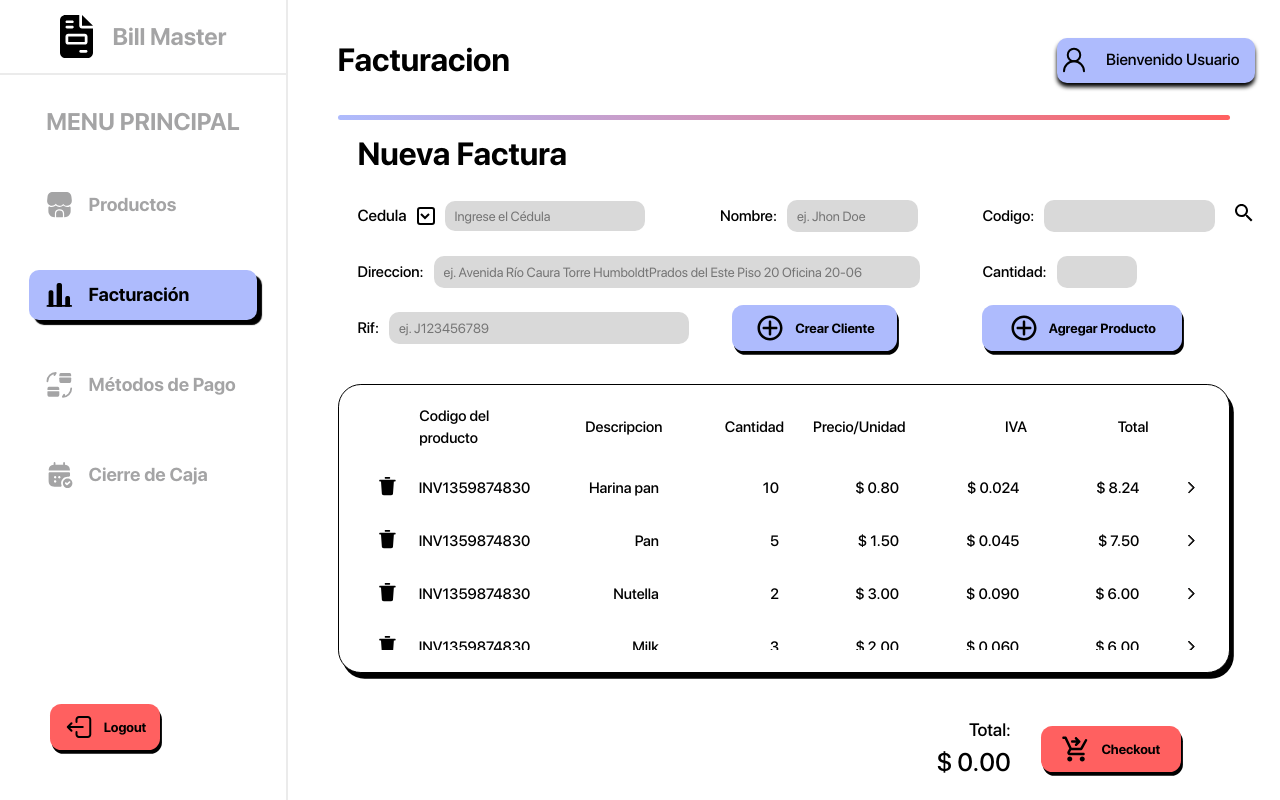
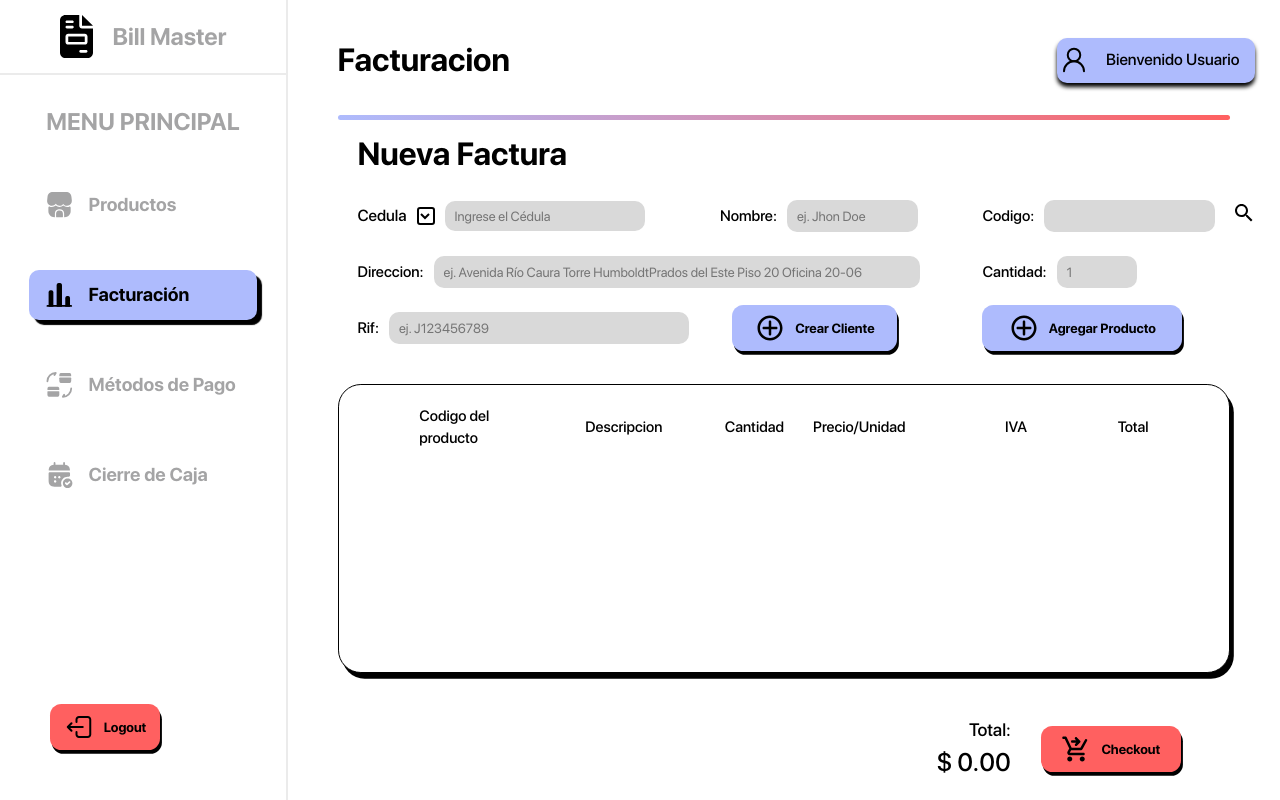
Before and after one commit to Luisrome01/BillMaster, a React (Vite) app: page /main in a window 1280 px wide. Built offline with nearby package versions, Linux system fonts and the light colour scheme.

Commit message:
finalizacion de la tabla

```diff
--- a/src/components/inputs/InputDiferente.jsx
+++ b/src/components/inputs/InputDiferente.jsx
@@ -1,7 +1,7 @@
-import React from "react";
+import React, { useState } from "react";
 import "./css/InputDiferente.css";
 
-const InputDiferente = ({ type, placeholder, width, height, color, borderRadius, shadow, name, flexBasis }) => {
+const InputDiferente = ({ type, placeholder, width, height, color, borderRadius, shadow, name, flexBasis, onChange }) => {
 	const style = {
 		height: height ? height : "32px",
 		backgroundColor: color ? color : "rgba(174, 187, 253, 0.25)",
@@ -10,12 +10,19 @@ const InputDiferente = ({ type, placeholder, width, height, color, borderRadius,
 		width: width ? width : undefined,
 	};
 
+	const [inputText, setInputText] = useState("");
+
+	const handleChange = (e) => {
+		setInputText(e.target.value);
+		onChange(e.target.value);
+	};
+
 	return (
 		<>
 			<div className="InputDContainer" style={{ flexBasis: flexBasis }}>
 				<p className="InputDTitle">{name}</p>
 
-				<input type={type} placeholder={placeholder} style={style} className="InputDiferente" />
+				<input type={type} placeholder={placeholder} style={style} className="InputDiferente" value={inputText} onChange={handleChange} />
 			</div>
 		</>
 	);
--- a/src/components/navBar/View/Facturacion.jsx
+++ b/src/components/navBar/View/Facturacion.jsx
@@ -1,5 +1,5 @@
 import "./css/Facturacion.css";
-import React, { useState } from "react";
+import React, { useState, useEffect } from "react";
 import BtnGeneral from "../../../components/buttons/BtnGeneral";
 import InputDinamico from "../../../components/inputs/InputDinamico";
 import InputDiferente from "../../../components/inputs/InputDiferente";
@@ -9,10 +9,82 @@ import cartSVG from "../../../assets/marketKart.svg";
 import ProductTable from "../../tables/productTable";
 
 const Facturacion = () => {
+	const [listProductos, setListProductos] = useState([]);
+
+	const eliminarProducto = (index) => {
+		const updatedProductos = [...listProductos];
+		updatedProductos.splice(index, 1);
+		setListProductos(updatedProductos);
+	};
+
 	const [montoTotal, setMontoTotal] = useState("0.00");
 
-	const actualizarMontoTotal = (nuevoMonto) => {
-		setMontoTotal(nuevoMonto);
+	useEffect(() => {
+		let total = 0;
+		listProductos.forEach((element) => {
+			total += parseFloat(element.total);
+		});
+		setMontoTotal(total.toFixed(2));
+	}, [listProductos]);
+
+	const [getCantidad, setCantidad] = useState(1);
+
+	const actualizarCantidad = (nuevaCantidad) => {
+		setCantidad(nuevaCantidad);
+	};
+
+	const [getCodigo, setCodigo] = useState("");
+
+	const actualizarCodigo = (nuevoCodigo) => {
+		setCodigo(nuevoCodigo);
+	};
+
+	useEffect(() => {}, [listProductos]);
+
+	const addProduct = () => {
+		fetch("/src/json/productos.json")
+			.then((response) => {
+				if (!response.ok) {
+					throw new Error("Error fetching data");
+				}
+				return response.json();
+			})
+			.then((data) => {
+				let product = data[getCodigo];
+				if (product) {
+					const index = listProductos.findIndex((element) => element.codigo === getCodigo);
+					if (index !== -1) {
+						if (parseFloat(getCantidad) <= 0) {
+							alert("La cantidad debe ser mayor a 0");
+							return;
+						}
+						const updatedProductos = [...listProductos];
+						updatedProductos[index].cantidad += parseFloat(getCantidad);
+						updatedProductos[index].total =
+							parseFloat(updatedProductos[index].cantidad) *
+							(parseFloat(updatedProductos[index].precio) + parseFloat(updatedProductos[index].iva));
+						setListProductos(updatedProductos);
+					} else {
+						if (parseFloat(getCantidad) <= 0) {
+							alert("La cantidad debe ser mayor a 0");
+							return;
+						}
+						setListProductos([
+							...listProductos,
+							{
+								codigo: getCodigo,
+								descripcion: product.name,
+								cantidad: parseFloat(getCantidad),
+								precio: parseFloat(product.price),
+								iva: parseFloat(product.IVA),
+								total: parseFloat(product.total) * parseFloat(getCantidad),
+							},
+						]);
+					}
+				} else {
+					alert("Producto no encontrado");
+				}
+			});
 	};
 
 	return (
@@ -54,7 +126,7 @@ Prados del Este Piso 20 Oficina 20-06"
 					<div className="FacturaInput2">
 						<div className="FacturaoCodigo-buscar">
 							<div className="FacturaCodigo">
-								<InputDiferente name="Codigo:" color="#D9D9D9" />
+								<InputDiferente name="Codigo:" color="#D9D9D9" onChange={actualizarCodigo} />
 							</div>
 							<div className="FacturaBuscar">
 								<button className="FacturaSearch">
@@ -63,16 +135,23 @@ Prados del Este Piso 20 Oficina 20-06"
 							</div>
 						</div>
 						<div className="FacturaCantidad">
-							<InputDiferente type="number" name="Cantidad:" color="#D9D9D9" width="80px" />
+							<InputDiferente
+								type="number"
+								name="Cantidad:"
+								color="#D9D9D9"
+								width="80px"
+								placeholder="1"
+								onChange={actualizarCantidad}
+							/>
 						</div>
 						<div className="FacturaBotonAgregar">
-							<BtnGeneral img={svgAdd} text="Agregar Producto" width="200px" />
+							<BtnGeneral img={svgAdd} text="Agregar Producto" width="200px" handleClick={addProduct} />
 						</div>
 					</div>
 				</div>
 
 				<div className="FacturaTableContainer">
-					<ProductTable width="90%" height="85%" onTotalChange={actualizarMontoTotal} />
+					<ProductTable width="90%" height="85%" rows={listProductos} eliminarProducto={eliminarProducto} />
 				</div>
 
 				<div className="FacturaCheckoutContainer">
--- a/src/components/tables/productTable.jsx
+++ b/src/components/tables/productTable.jsx
@@ -4,39 +4,12 @@ import "./css/productTable.css";
 import trashbinSVG from "../../assets/trashbin.svg";
 import exploreSVG from "../../assets/explore.svg";
 
-const ProductTable = ({ width, height, color, onTotalChange }) => {
-	const [getTotal, setTotal] = useState(0);
-
+const ProductTable = ({ width, height, color, rows, eliminarProducto }) => {
 	const style = {
 		width: width ? width : "90%",
 		height: height ? height : "85%",
 		backgroundColor: color ? color : "#ffffff",
 	};
-
-	const [getData, setData] = useState([]);
-
-	useEffect(() => {
-		fetch("/src/json/productsInFactura.json") // Update the file path to the correct location
-			.then((response) => {
-				if (!response.ok) {
-					throw new Error("Error fetching data");
-				}
-				return response.json();
-			})
-			.then((data) => {
-				setData(data.data);
-				// sumar los totales de cada elemento del array desde getData columna6
-				let total = 0;
-				data.data.forEach((element) => {
-					total += parseFloat(element.columna6);
-				});
-				setTotal(total);
-				onTotalChange(getTotal.toFixed(2));
-			})
-			.catch((error) => {
-				console.error("Error fetching data:", error);
-			});
-	}, []);
 
 	return (
 		<div style={style} className="ProductTableContainer">
@@ -52,17 +25,17 @@ const ProductTable = ({ width, height, color, onTotalChange }) => {
 					<p></p>
 				</div>
 				<div className="ProductTableBody">
-					{getData.map((fila, index) => (
+					{rows.map((fila, index) => (
 						<div key={index} className="ProductTableRow">
-							<button style={{ justifySelf: "center", border: "none", backgroundColor: "transparent" }}>
+							<button onClick={eliminarProducto} style={{ justifySelf: "center", border: "none", backgroundColor: "transparent" }}>
 								<img src={trashbinSVG}></img>
 							</button>
-							<p style={{ justifySelf: "left" }}>{fila.columna1}</p>
-							<p>{fila.columna2}</p>
-							<p>{fila.columna3}</p>
-							<p>$ {fila.columna4}</p>
-							<p>$ {fila.columna5}</p>
-							<p>$ {fila.columna6}</p>
+							<p style={{ justifySelf: "left" }}>{fila.codigo}</p>
+							<p>{fila.descripcion}</p>
+							<p>{fila.cantidad}</p>
+							<p>$ {fila.precio}</p>
+							<p>$ {fila.iva}</p>
+							<p>$ {fila.total.toFixed(2)}</p>
 							<button style={{ border: "none", backgroundColor: "transparent" }}>
 								<img src={exploreSVG}></img>
 							</button>
--- a/src/json/productsInFactura.json
+++ /dev/null
@@ -1,164 +0,0 @@
-{
-    "data": [
-        {
-			"columna1": "INV1359874830",
-			"columna2": "Harina pan",
-			"columna3": "10",
-			"columna4": "0.80",
-			"columna5": "0.024",
-			"columna6": "8.24"
-		},
-		{
-			"columna1": "INV1359874830",
-			"columna2": "Pan",
-			"columna3": "5",
-			"columna4": "1.50",
-			"columna5": "0.045",
-			"columna6": "7.50"
-		},
-		{
-			"columna1": "INV1359874830",
-			"columna2": "Nutella",
-			"columna3": "2",
-			"columna4": "3.00",
-			"columna5": "0.090",
-			"columna6": "6.00"
-		},
-		{
-			"columna1": "INV1359874830",
-			"columna2": "Milk",
-			"columna3": "3",
-			"columna4": "2.00",
-			"columna5": "0.060",
-			"columna6": "6.00"
-		},
-		{
-			"columna1": "INV1359874830",
-			"columna2": "Eggs",
-			"columna3": "12",
-			"columna4": "0.50",
-			"columna5": "0.015",
-			"columna6": "6.00"
-		},
-		{
-			"columna1": "INV1359874830",
-			"columna2": "Bread",
-			"columna3": "4",
-			"columna4": "1.00",
-			"columna5": "0.030",
-			"columna6": "4.00"
-		},
-		{
-			"columna1": "INV1359874830",
-			"columna2": "Butter",
-			"columna3": "2",
-			"columna4": "2.50",
-			"columna5": "0.075",
-			"columna6": "5.00"
-		},
-		{
-			"columna1": "INV1359874830",
-			"columna2": "Cheese",
-			"columna3": "3",
-			"columna4": "2.00",
-			"columna5": "0.060",
-			"columna6": "6.00"
-		},
-		{
-			"columna1": "INV1359874830",
-			"columna2": "Chicken",
-			"columna3": "2",
-			"columna4": "5.00",
-			"columna5": "0.150",
-			"columna6": "10.00"
-		},
-		{
-			"columna1": "INV1359874830",
-			"columna2": "Beef",
-			"columna3": "2",
-			"columna4": "6.00",
-			"columna5": "0.180",
-			"columna6": "12.00"
-		},
-		{
-			"columna1": "INV1359874830",
-			"columna2": "Pasta",
-			"columna3": "3",
-			"columna4": "1.50",
-			"columna5": "0.045",
-			"columna6": "4.50"
-		},
-		{
-			"columna1": "INV1359874830",
-			"columna2": "Rice",
-			"columna3": "5",
-			"columna4": "1.00",
-			"columna5": "0.030",
-			"columna6": "5.00"
-		},
-		{
-			"columna1": "INV1359874830",
-			"columna2": "Sugar",
-			"columna3": "2",
-			"columna4": "2.00",
-			"columna5": "0.060",
-			"columna6": "4.00"
-		},
-		{
-			"columna1": "INV1359874830",
-			"columna2": "Salt",
-			"columna3": "1",
-			"columna4": "1.00",
-			"columna5": "0.030",
-			"columna6": "1.00"
-		},
-		{
-			"columna1": "INV1359874830",
-			"columna2": "Oil",
-			"columna3": "1",
-			"columna4": "3.00",
-			"columna5": "0.090",
-			"columna6": "3.00"
-		},
-		{
-			"columna1": "INV1359874830",
-			"columna2": "Tomato",
-			"columna3": "4",
-			"columna4": "0.50",
-			"columna5": "0.015",
-			"columna6": "2.00"
-		},
-		{
-			"columna1": "INV1359874830",
-			"columna2": "Onion",
-			"columna3": "3",
-			"columna4": "0.50",
-			"columna5": "0.015",
-			"columna6": "1.50"
-		},
-		{
-			"columna1": "INV1359874830",
-			"columna2": "Potato",
-			"columna3": "5",
-			"columna4": "0.50",
-			"columna5": "0.015",
-			"columna6": "2.50"
-		},
-		{
-			"columna1": "INV1359874830",
-			"columna2": "Carrot",
-			"columna3": "3",
-			"columna4": "0.50",
-			"columna5": "0.015",
-			"columna6": "1.50"
-		},
-		{
-			"columna1": "INV1359874830",
-			"columna2": "Apple",
-			"columna3": "4",
-			"columna4": "0.75",
-			"columna5": "0.022",
-			"columna6": "3.00"
-		}
-    ]
-}
```
Also changed, not shown: src/json/productos.json (added, +122 -0 lines).
